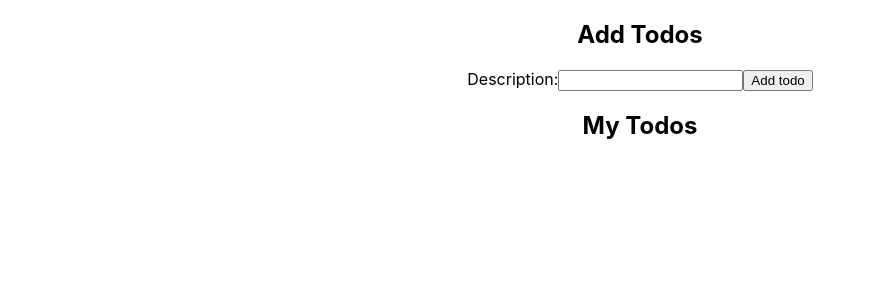
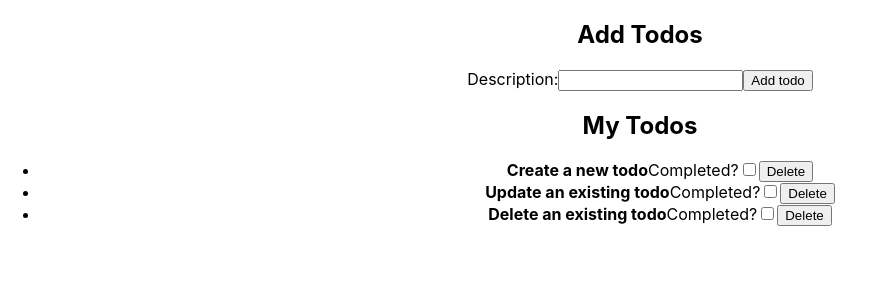
Before and after one commit to collinskchirchir/phase2-scrimba-practice3-side-effect-fetching, a React (Create React App) app: page / in a window 1280 px wide. Shown: the top 300 px of the page, without its empty margins (0-875 px from the left). Built offline with nearby package versions, Linux system fonts and the light colour scheme; data requests are answered from the project's data file.

Commit message:
fetch Todos on App.js

```diff
--- a/src/App.js
+++ b/src/App.js
@@ -1,10 +1,18 @@
-import React, {useState} from 'react';
+import React, {useEffect, useState} from 'react';
 import './App.css';
 import NewTodo from './components/NewTodo';
 import TodoList from "./components/TodoList"
 
 function App() {
   const [todos, setTodos] = useState([]);
+  useEffect(
+    () => {
+      fetch("http://localhost:3000/todos")
+      .then(resp => resp.json())
+      .then(data => setTodos(data))
+    }
+    ,[]
+  );
 
   function addTodo(newTodo) {
     const updatedTodos = [...todos, newTodo]
```
